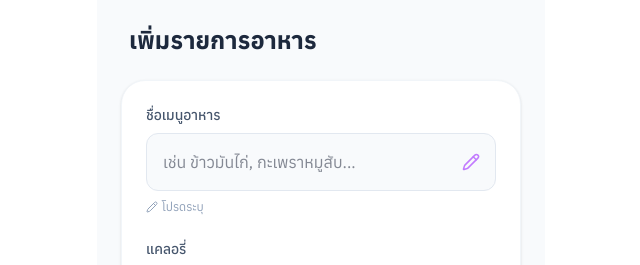
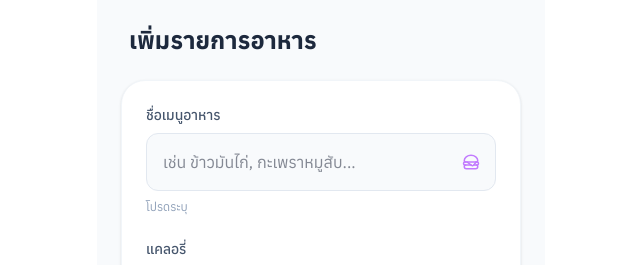
Before and after one commit to ChakkritGit/CalorieFlow, a React (Vite) app: page / in a window 1280 px wide. Both pictures are taken after typing "5" into the empty fields and a click on the button "+ เพิ่มรายการ". Shown: the top 265 px of the page, without its empty margins (319-959 px from the left). Built offline with nearby package versions, Linux system fonts and the light colour scheme.

Commit message:
fixed bugs.

```diff
--- a/src/App.tsx
+++ b/src/App.tsx
@@ -12,7 +12,6 @@ import {
   Download,
   Upload,
   FileJson,
-  Pencil,
   HistoryIcon,
   ChevronLeft,
   ChevronRight,
@@ -23,7 +22,8 @@ import {
   Sparkles,
   X,
   Trophy,
-  Droplets
+  Droplets,
+  Hamburger
 } from 'lucide-react'
 import {
   BarChart,
@@ -1074,13 +1074,13 @@ export default function App () {
               placeholder='เช่น ข้าวมันไก่, กะเพราหมูสับ...'
               className='w-full p-4 bg-slate-50 border border-slate-200 rounded-xl focus:outline-none focus:ring-2 focus:ring-green-500'
             />
-            <Pencil
+            <Hamburger
               className='absolute right-4 top-1/2 -translate-y-1/2 text-purple-400'
               size={18}
             />
           </div>
           <p className='text-xs text-slate-400 mt-2 flex items-center gap-1'>
-            <Pencil size={12} /> โปรดระบุ
+            โปรดระบุ
           </p>
         </div>
 
```
